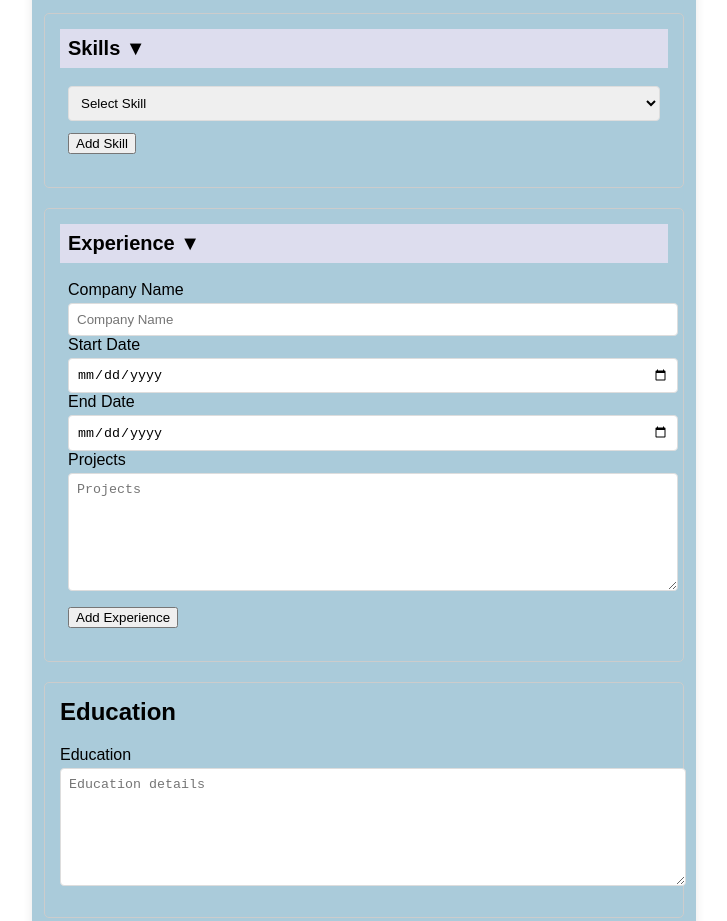
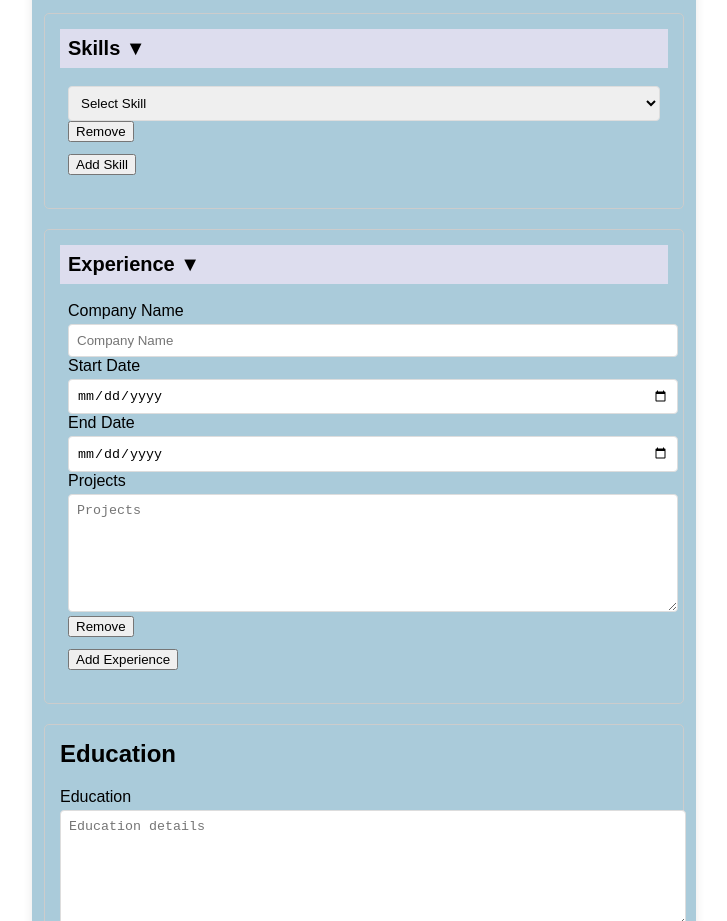
Before and after one commit to Mugdhashrivastava/Resume-generator-React, a React (Create React App) app: page / in a window 1280 px wide. Shown: the part 1160-2081 px from the top of the page, without its empty margins (276-1003 px from the left). Built offline with nearby package versions, Linux system fonts and the light colour scheme.

Commit message:
remove button for skills/experience

```diff
--- a/src/components/ResumeForm.js
+++ b/src/components/ResumeForm.js
@@ -64,6 +64,14 @@ const ResumeForm = ({ onSave }) => {
     });
   };
 
+  const removeExperienceSection = (index) => {
+    const newExperience = data.experience.filter((_, i) => i !== index);
+    setData({
+      ...data,
+      experience: newExperience,
+    });
+  };
+
   const handleSkillChange = (index, e) => {
     const { value } = e.target;
     const newSkills = [...data.skills];
@@ -78,6 +86,14 @@ const ResumeForm = ({ onSave }) => {
     setData({
       ...data,
       skills: [...data.skills, ""],
+    });
+  };
+
+  const removeSkill = (index) => {
+    const newSkills = data.skills.filter((_, i) => i !== index);
+    setData({
+      ...data,
+      skills: newSkills,
     });
   };
 
@@ -265,6 +281,9 @@ const ResumeForm = ({ onSave }) => {
                     </option>
                   ))}
                 </select>
+                <button type="button" onClick={() => removeSkill(index)}>
+                  Remove
+                </button>
               </div>
             ))}
             <button type="button" onClick={addSkill}>
@@ -316,6 +335,9 @@ const ResumeForm = ({ onSave }) => {
                   value={exp.projects}
                   onChange={(e) => handleExperienceChange(index, e)}
                 />
+                <button type="button" onClick={() => removeExperienceSection(index)}>
+                  Remove
+                </button>
               </div>
             ))}
             <button type="button" onClick={addExperienceSection}>
--- a/src/dropdownOptions.json
+++ b/src/dropdownOptions.json
@@ -66,6 +66,7 @@
       "Docker",
       "Kubernetes",
       "Cloud Platforms",
-      "Infrastructure as Code"
+      "Infrastructure as Code",
+      "Other"
     ]
   }
```
